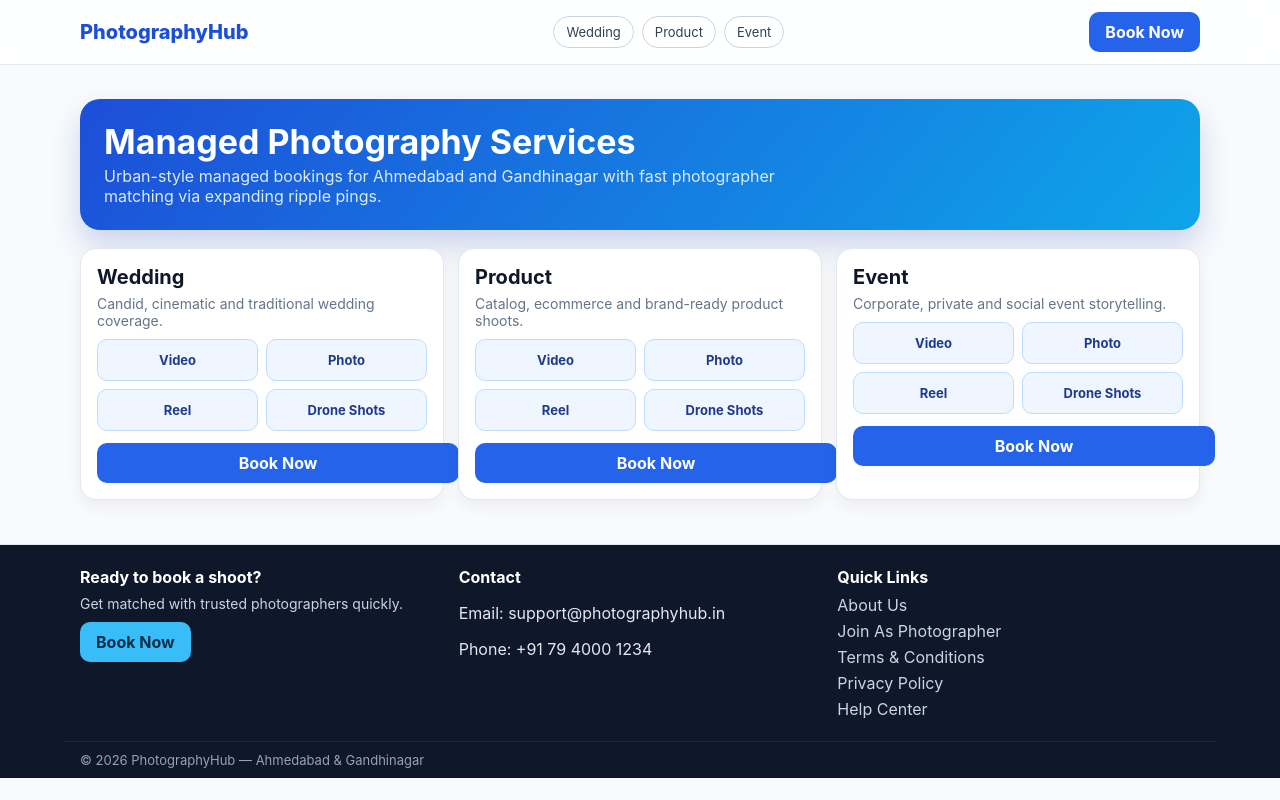
After one commit to divya2devloper/POD-UrbanClap-Style-, a Django app: page / in a window 1280 px wide. The commit adds this page. Run offline with Django 5.2, Linux system fonts and the light colour scheme; data that the repository does not hold is empty.

Commit message:
feat: add category homepage and ripple availability enhancements
Co-authored-by: divya2devloper <153108796+divya2devloper@users.noreply.github.com>
Agent-Logs-Url: https://github.com/divya2devloper/POD-UrbanClap-Style-/sessions/d3b8aada-81dc-4aa2-b519-4ba279b90ca7

```diff
--- a/PhotographyHub/apps/accounts/models.py
+++ b/PhotographyHub/apps/accounts/models.py
@@ -7,6 +7,7 @@ class PhotographerProfile(models.Model):
     user = models.OneToOneField(settings.AUTH_USER_MODEL, on_delete=models.CASCADE, related_name="photographer_profile")
     base_latitude = models.DecimalField(max_digits=9, decimal_places=6)
     base_longitude = models.DecimalField(max_digits=9, decimal_places=6)
+    is_available = models.BooleanField(default=True)
     max_travel_radius = models.PositiveIntegerField(
         validators=[MinValueValidator(1), MaxValueValidator(60)],
         help_text="Maximum travel distance in kilometers from photographer home base.",
--- a/PhotographyHub/apps/bookings/views.py
+++ b/PhotographyHub/apps/bookings/views.py
@@ -3,12 +3,41 @@ from django.http import JsonResponse
 from django.shortcuts import get_object_or_404, render
 from django.views.decorators.http import require_POST
 
-from apps.bookings.models import Booking
+from apps.bookings.models import Booking, Category
+
+
+DEFAULT_CATEGORIES = [
+    {"name": "Wedding", "slug": "wedding", "description": "Candid, cinematic and traditional wedding coverage."},
+    {"name": "Product", "slug": "product", "description": "Catalog, ecommerce and brand-ready product shoots."},
+    {"name": "Event", "slug": "event", "description": "Corporate, private and social event storytelling."},
+]
+
+
+def homepage(request):
+    categories = Category.objects.order_by("name")
+    source_categories = categories if categories.exists() else DEFAULT_CATEGORIES
+    category_blocks = []
+    for category in source_categories:
+        category_name = category.name if isinstance(category, Category) else category["name"]
+        category_slug = category.slug if isinstance(category, Category) else category["slug"]
+        category_description = category.description if isinstance(category, Category) else category["description"]
+        category_blocks.append(
+            {
+                "name": category_name,
+                "slug": category_slug,
+                "description": category_description,
+                "media_types": ["Video", "Photo", "Reel", "Drone Shots"],
+            }
+        )
+    return render(request, "home/homepage.html", {"category_blocks": category_blocks})
 
 
 def photographer_dashboard(request):
-    pending_bookings = Booking.objects.filter(status=Booking.Status.PENDING).order_by("-created_at")[:25]
-    return render(request, "bookings/photographer_dashboard.html", {"bookings": pending_bookings})
+    pending_bookings = Booking.objects.filter(status=Booking.Status.PENDING).select_related("category").order_by("-created_at")[:25]
+    category_boxes = list(Category.objects.order_by("name")[:6])
+    if not category_boxes:
+        category_boxes = [item["name"] for item in DEFAULT_CATEGORIES]
+    return render(request, "bookings/photographer_dashboard.html", {"bookings": pending_bookings, "category_boxes": category_boxes})
 
 
 @require_POST
--- a/PhotographyHub/apps/notifications/consumers.py
+++ b/PhotographyHub/apps/notifications/consumers.py
@@ -21,6 +21,7 @@ class PhotographerPingConsumer(AsyncJsonWebsocketConsumer):
             {
                 "event": "ping",
                 "booking_id": event["booking_id"],
+                "service_category": event.get("service_category", "General Photography"),
                 "distance_km": event["distance_km"],
                 "ping_radius_km": event["ping_radius_km"],
             }
--- a/PhotographyHub/core/urls.py
+++ b/PhotographyHub/core/urls.py
@@ -1,10 +1,11 @@
 from django.contrib import admin
 from django.urls import path
 
-from apps.bookings.views import accept_job, photographer_dashboard
+from apps.bookings.views import accept_job, homepage, photographer_dashboard
 
 urlpatterns = [
     path("admin/", admin.site.urls),
+    path("", homepage, name="homepage"),
     path("photographer/dashboard/", photographer_dashboard, name="photographer-dashboard"),
     path("bookings/<int:booking_id>/accept/", accept_job, name="accept-job"),
 ]
--- a/PhotographyHub/requirements.txt
+++ b/PhotographyHub/requirements.txt
@@ -1,5 +1,6 @@
 Django>=5.0,<6.0
 channels>=4.0,<5.0
+channels-redis>=4.2,<5.0
 celery>=5.3,<6.0
 redis>=5.0,<6.0
 psycopg[binary]>=3.1,<4.0
--- /dev/null
+++ b/PhotographyHub/templates/home/homepage.html
@@ -0,0 +1,115 @@
+<!doctype html>
+<html lang="en">
+<head>
+  <meta charset="UTF-8" />
+  <meta name="viewport" content="width=device-width, initial-scale=1.0" />
+  <title>PhotographyHub • Ahmedabad & Gandhinagar</title>
+  <style>
+    :root { color-scheme: light; }
+    body { margin:0; font-family: Inter, system-ui, -apple-system, sans-serif; background:#f8fafc; color:#0f172a; }
+    a { color: inherit; text-decoration: none; }
+    .shell { max-width: 1120px; margin: 0 auto; padding: 16px; }
+    .header { position: sticky; top: 0; z-index: 20; background: #ffffffdd; backdrop-filter: blur(8px); border-bottom: 1px solid #e2e8f0; }
+    .header-row { display:flex; flex-wrap:wrap; gap:12px; align-items:center; justify-content:space-between; padding:12px 0; }
+    .brand { font-weight:800; font-size:20px; color:#1d4ed8; }
+    .book-btn { display:inline-block; border-radius:10px; background:#2563eb; color:#fff; padding:10px 16px; font-weight:700; }
+    .book-btn:hover { background:#1d4ed8; }
+    .nav-links { display:flex; flex-wrap:wrap; gap:8px; }
+    .chip { border:1px solid #cbd5e1; background:#fff; border-radius:999px; padding:7px 12px; font-size:13px; color:#334155; }
+    .hero { margin-top:18px; background: linear-gradient(130deg, #1d4ed8, #0ea5e9); color:#fff; border-radius:20px; padding:24px; box-shadow: 0 16px 30px rgba(30,64,175,.2); }
+    .hero h1 { margin:0 0 6px; font-size:34px; line-height:1.1; }
+    .hero p { margin:0; color:#dbeafe; max-width:740px; }
+    .grid { margin-top:18px; display:grid; grid-template-columns: repeat(auto-fit, minmax(260px, 1fr)); gap:14px; }
+    .card { background:#fff; border:1px solid #e2e8f0; border-radius:16px; padding:16px; box-shadow: 0 6px 16px rgba(15,23,42,.06); }
+    .card h2 { margin:0 0 6px; font-size:20px; }
+    .muted { color:#64748b; font-size:14px; margin:0 0 10px; }
+    .media-grid { display:grid; grid-template-columns: repeat(2, minmax(0, 1fr)); gap:8px; }
+    .media-box { border-radius:10px; background:#eff6ff; border:1px solid #bfdbfe; color:#1e3a8a; font-size:13px; font-weight:700; text-align:center; padding:12px 8px; }
+    .card .book-btn { margin-top:12px; width:100%; text-align:center; }
+    footer { margin-top:28px; border-top:1px solid #e2e8f0; background:#0f172a; color:#e2e8f0; }
+    .footer-grid { padding:22px 16px; display:grid; grid-template-columns: repeat(auto-fit, minmax(240px, 1fr)); gap:16px; }
+    .footer-title { margin:0 0 8px; font-size:16px; color:#fff; }
+    .footer-links { list-style:none; padding:0; margin:0; display:grid; gap:6px; }
+    .footer-links a { color:#cbd5e1; }
+    .footer-links a:hover { color:#fff; }
+    .footer-book .book-btn { background:#38bdf8; color:#082f49; }
+    .footer-book .book-btn:hover { background:#0ea5e9; color:#fff; }
+    .footer-bottom { border-top:1px solid #1e293b; color:#94a3b8; font-size:13px; padding:10px 16px; }
+  </style>
+</head>
+<body>
+  <header class="header">
+    <div class="shell header-row">
+      <a href="/" class="brand">PhotographyHub</a>
+      <nav class="nav-links">
+        {% for category in category_blocks %}
+          <a class="chip" href="#{{ category.slug }}">{{ category.name }}</a>
+        {% endfor %}
+      </nav>
+      <a href="#book-now" class="book-btn">Book Now</a>
+    </div>
+  </header>
+
+  <main class="shell">
+    <section class="hero" id="book-now">
+      <h1>Managed Photography Services</h1>
+      <p>Urban-style managed bookings for Ahmedabad and Gandhinagar with fast photographer matching via expanding ripple pings.</p>
+    </section>
+
+    <section class="grid">
+      {% for category in category_blocks %}
+        <article class="card" id="{{ category.slug }}">
+          <h2>{{ category.name }}</h2>
+          <p class="muted">{{ category.description|default:"Professional managed services in your city." }}</p>
+
+          <div class="media-grid">
+            {% for media in category.media_types %}
+              <div class="media-box">{{ media }}</div>
+            {% endfor %}
+          </div>
+
+          <a href="#book-now" class="book-btn">Book Now</a>
+        </article>
+      {% empty %}
+        <article class="card">
+          <h2>Categories coming soon</h2>
+          <p class="muted">Wedding, Product, Event and more will appear here.</p>
+          <div class="media-grid">
+            <div class="media-box">Video</div>
+            <div class="media-box">Photo</div>
+            <div class="media-box">Reel</div>
+            <div class="media-box">Drone Shots</div>
+          </div>
+          <a href="#book-now" class="book-btn">Book Now</a>
+        </article>
+      {% endfor %}
+    </section>
+  </main>
+
+  <footer>
+    <div class="shell footer-grid">
+      <div class="footer-book">
+        <h3 class="footer-title">Ready to book a shoot?</h3>
+        <p class="muted" style="color:#cbd5e1;">Get matched with trusted photographers quickly.</p>
+        <a href="#book-now" class="book-btn">Book Now</a>
+      </div>
+      <div>
+        <h3 class="footer-title">Contact</h3>
+        <p>Email: support@photographyhub.in</p>
+        <p>Phone: +91 79 4000 1234</p>
+      </div>
+      <div>
+        <h3 class="footer-title">Quick Links</h3>
+        <ul class="footer-links">
+          <li><a href="#">About Us</a></li>
+          <li><a href="#">Join As Photographer</a></li>
+          <li><a href="#">Terms &amp; Conditions</a></li>
+          <li><a href="#">Privacy Policy</a></li>
+          <li><a href="#">Help Center</a></li>
+        </ul>
+      </div>
+    </div>
+    <div class="shell footer-bottom">© {% now "Y" %} PhotographyHub — Ahmedabad & Gandhinagar</div>
+  </footer>
+</body>
+</html>
```
Also changed, not shown: PhotographyHub/apps/bookings/models.py (+10 -1 lines), PhotographyHub/apps/bookings/tasks.py (+5 -4 lines), PhotographyHub/apps/bookings/tests.py (added, +61 -0 lines), PhotographyHub/templates/bookings/photographer_dashboard.html (+14 -0 lines), PhotographyHub/apps/accounts/migrations/0002_photographerprofile_is_available.py (added), PhotographyHub/apps/bookings/migrations/0002_category_alter_booking_status_booking_category.py (added).
